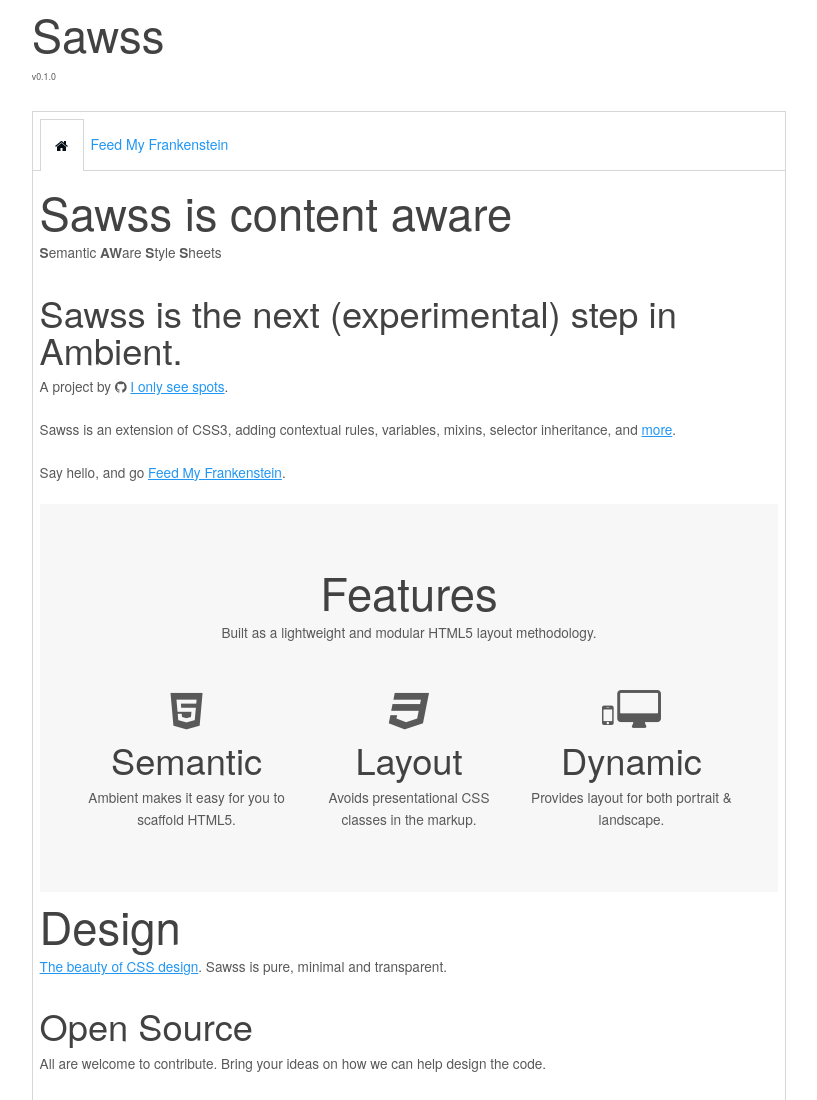
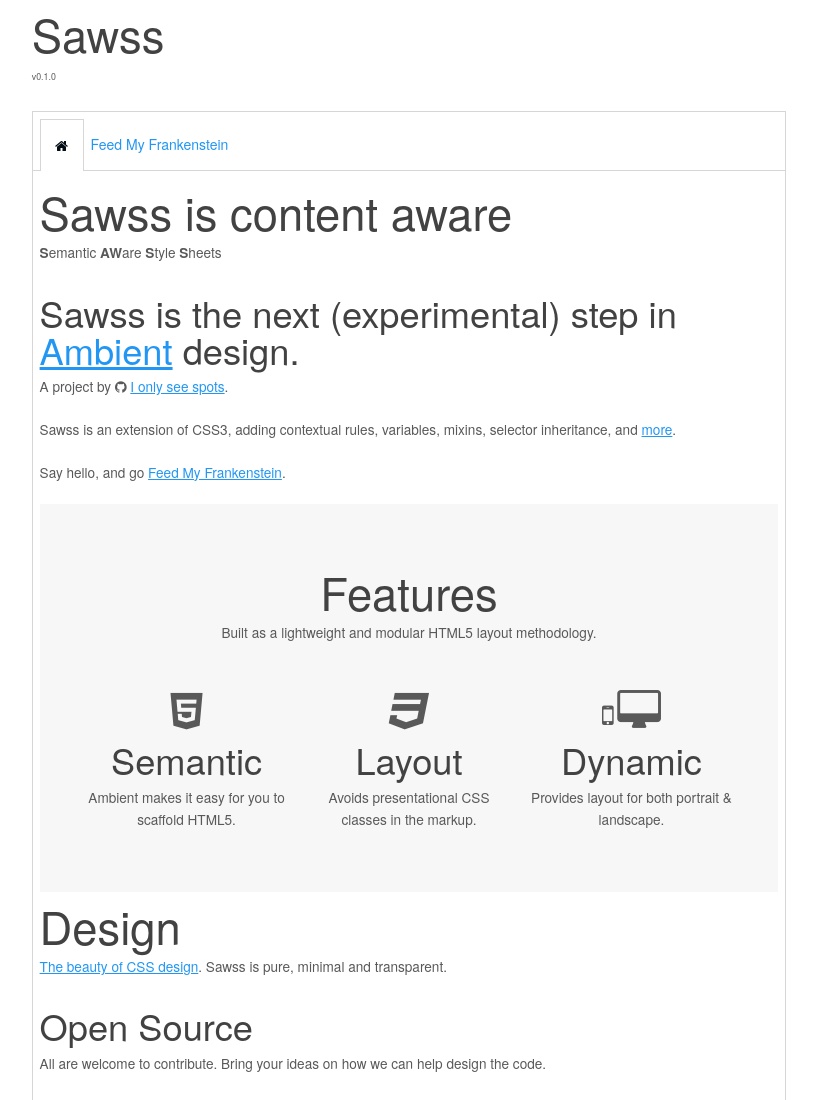
Before and after one commit to ionlyseespots/sawss, a website: page index.html in a window 1280 px wide. Shown: the top 1100 px of the page, without its empty margins (231-1048 px from the left). Drawn offline with Linux system fonts and the light colour scheme.

Commit message:
quick update to docs before the my next show

```diff
--- a/index.html
+++ b/index.html
@@ -39,7 +39,7 @@
         <strong>S</strong>emantic <strong>AW</strong>are <strong>S</strong>tyle <strong>S</strong>heets
     </p>
     <h2>
-        Sawss is the next (experimental) step in Ambient.
+        Sawss is the next (experimental) step in <a href="http://ionlyseespots.github.io/ambient-design/index.html">Ambient</a> design.
     </h2>
     <p>
         A project by <i class="fa fa-github"></i>
```
